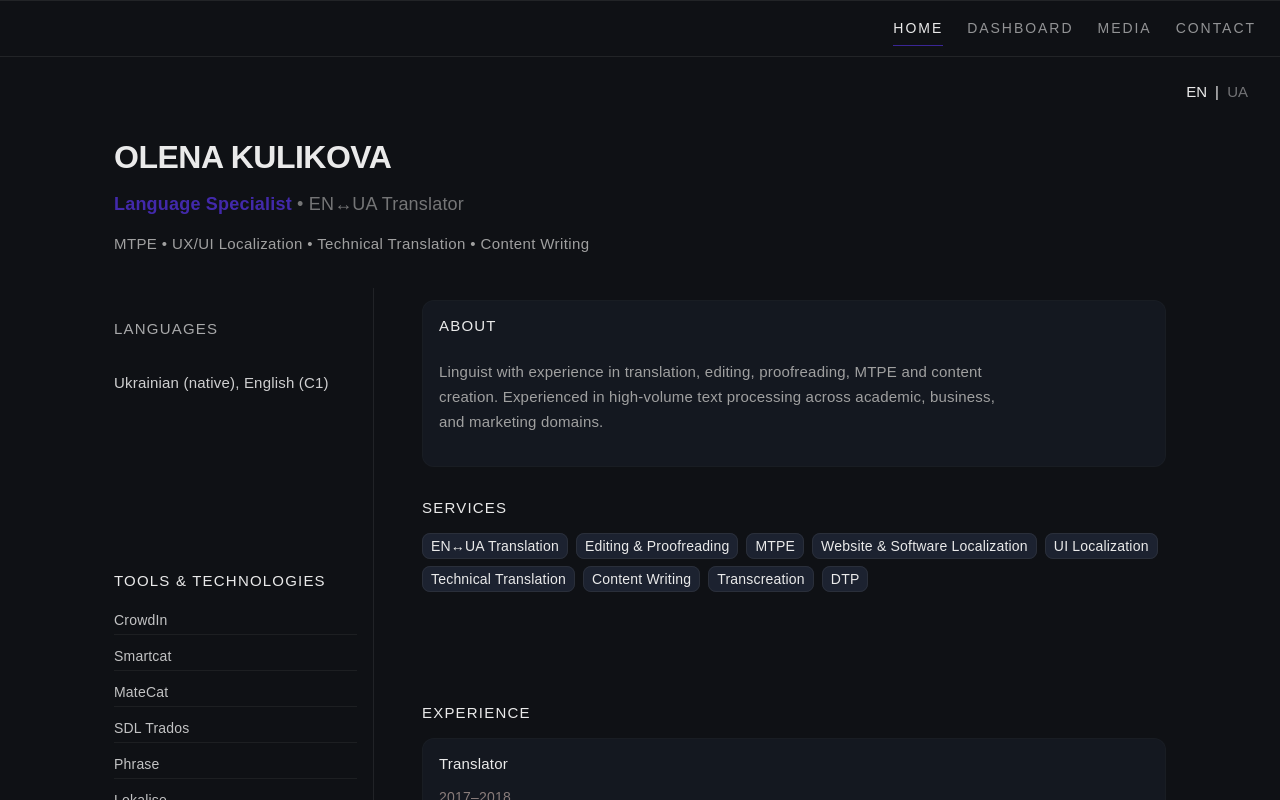
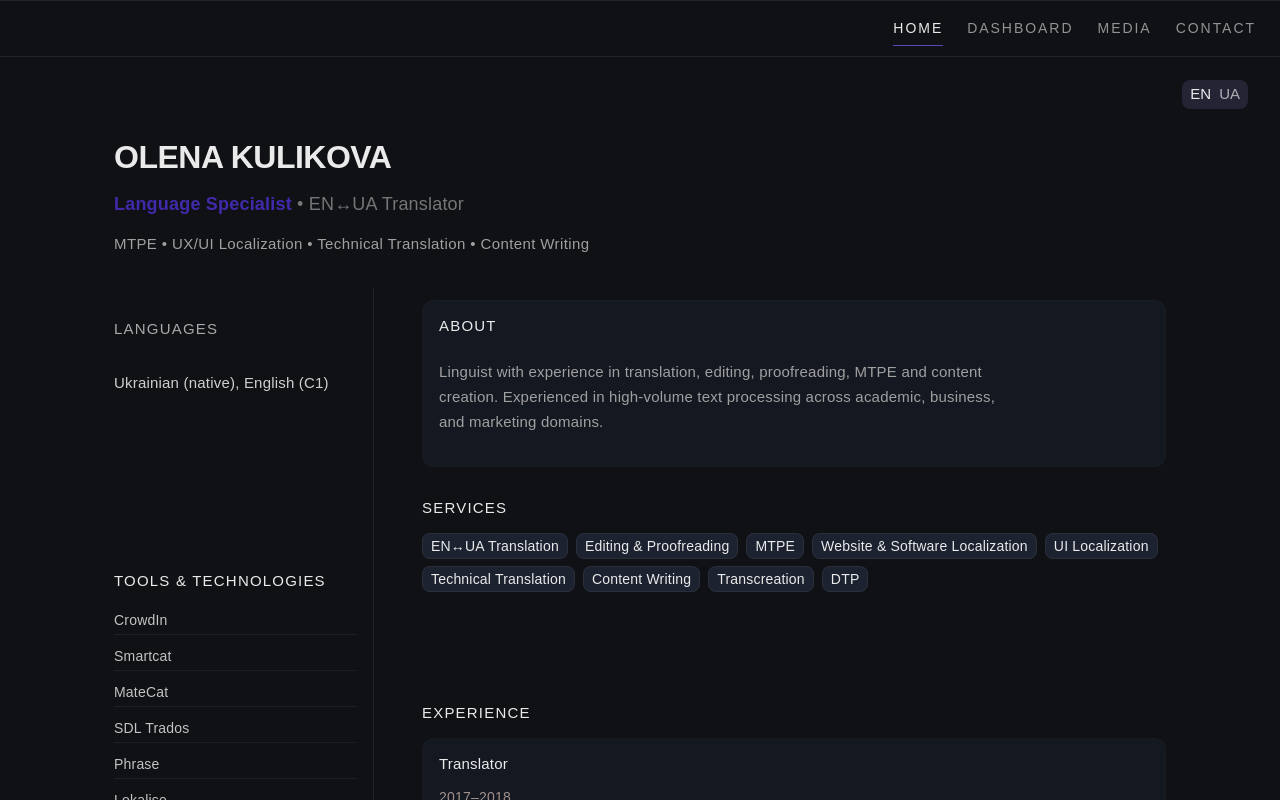
Before and after one commit to SillyCat88/nexia-lab-cv, a React (Vite) app: page /home in a window 1280 px wide. Shown: the top 800 px of the page. Built offline with nearby package versions, Linux system fonts and the light colour scheme.

Commit message:
card border text color opacity audit

```diff
--- a/src/components/LanguageSwitcher/LanguageSwitcher.jsx
+++ b/src/components/LanguageSwitcher/LanguageSwitcher.jsx
@@ -17,8 +17,6 @@ export default function LanguageSwitcher({
                 EN
             </button>
 
-            <span className={styles.barSymbol}>|</span>
-
             <button
                 type="button"
                 onClick={() => setLang("ua")}
--- a/src/components/LanguageSwitcher/LanguageSwitcher.module.css
+++ b/src/components/LanguageSwitcher/LanguageSwitcher.module.css
@@ -3,9 +3,13 @@
   top: 5rem;
   right: 2rem;
   z-index: 100;
+  background: rgb(150 140 220 / 16%);
+  padding: 0 var(--space-2);
+  border-radius: var(--radius-md);
 }
 
 .switcherLayout {
+  margin: var(--space-2xs) 0;
   display: flex;
   align-items: center;
   gap: var(--space-2);
@@ -18,21 +22,17 @@
 
   cursor: pointer;
 
-  color: inherit;
+  color: var(--text);
   font: inherit;
 
-  opacity: 0.45;
+  opacity: 0.7;
   transition: opacity 0.2s ease;
 }
 
 .switcherButton:hover {
-  opacity: 0.75;
+  opacity: 0.9;
 }
 
 .active {
   opacity: 1;
 }
-
-.barSymbol {
-  color: inherit;
-}
--- a/src/components/SectionNav/SectionNav.module.css
+++ b/src/components/SectionNav/SectionNav.module.css
@@ -38,6 +38,6 @@
   right: 0;
   bottom: -6px;
   height: 1px;
-  background: var(--accent);
-  opacity: 0.6;
+  background: rgb(112 86 230 / 80%);
+  opacity: 1;
 }
--- a/src/pages/Contact/Contact.module.css
+++ b/src/pages/Contact/Contact.module.css
@@ -90,7 +90,7 @@
   font: inherit;
   font-weight: var(--font-weight-semibold);
 
-  color: #fff;
+  color: var(--text-on-accent);
   background: var(--accent);
 
   border: none;
--- a/src/pages/Contact/data/contentContact.js
+++ b/src/pages/Contact/data/contentContact.js
@@ -14,7 +14,7 @@ export const contentContact = {
 
     messageLabel: "Message",
     messagePlaceholder:
-      "Tell me about your project, ask a question, or simply say hello. I'll get back to you as soon as possible.",
+      "Tell me about your project, ask a question, or say hello. I'll get back to you as soon as possible.",
 
     submitButton: "Send Message",
     sendingButton: "Sending...",
@@ -38,7 +38,7 @@ export const contentContact = {
 
     messageLabel: "Повідомлення",
     messagePlaceholder:
-      "Розкажіть про свій проект, поставте запитання або просто привітайтеся. Я відповім вам найближчим часом.",
+      "Розкажіть про свій проект, поставте запитання або привітайтеся. Я відповім вам найближчим часом.",
 
     submitButton: "Відправити повідомлення",
     sendingButton: "Відправлення...",
--- a/src/pages/Dashboard/dashboard/Dashboard.module.css
+++ b/src/pages/Dashboard/dashboard/Dashboard.module.css
@@ -63,7 +63,7 @@
     border-radius: var(--radius-xl);
     background: var(--surface-card);
     border: 1px dashed rgb(255 255 255 / 15%);
-    color: rgb(255 255 255 / 60%);
+    color: var(--text-placeholder);
   }
 
   .bubbleChartContainer {
--- a/src/pages/Dashboard/dashboard/Explorer.module.css
+++ b/src/pages/Dashboard/dashboard/Explorer.module.css
@@ -32,7 +32,7 @@
   right: var(--space-3);
   background: transparent;
   border: none;
-  color: rgb(255 255 255 / 55%);
+  color: var(--text-control);
   font-size: 22px;
   cursor: pointer;
   transition:
@@ -70,7 +70,7 @@
   display: flex;
   justify-content: center;
   align-items: center;
-  color: rgb(255 255 255 / 60%);
+  color: var(--text-placeholder);
   background: var(--surface-card);
   border: 1px dashed rgb(255 255 255 / 12%);
   border-radius: var(--radius-xl);
--- a/src/pages/Home/Home.module.css
+++ b/src/pages/Home/Home.module.css
@@ -53,7 +53,7 @@
 	margin-bottom: var(--space-2);
 	font-size: var(--font-size-sm);
 	color: var(--accent-2);
-	opacity: 0.5;
+	opacity: 0.6;
 }
 
 .tagsLayout {
--- a/src/pages/Media/MediaExplorer.module.css
+++ b/src/pages/Media/MediaExplorer.module.css
@@ -31,7 +31,7 @@
   right: var(--space-3);
   background: transparent;
   border: none;
-  color: rgb(255 255 255 / 55%);
+  color: var(--text-control);
   font-size: var(--font-size-md);
   line-height: 1;
   cursor: pointer;
@@ -93,7 +93,7 @@
 
   min-height: 320px;
 
-  color: rgb(255 255 255 / 60%);
+  color: var(--text-placeholder);
   text-align: center;
 
   border: 1px dashed rgb(255 255 255 / 12%);
--- a/src/styles/index.css
+++ b/src/styles/index.css
@@ -11,7 +11,7 @@
   --surface-2: #1c2230;
 
   --surface-card: rgb(22 26 34 / 86%);
-  --surface-card-hover: rgb(22 26 34 / 106%);
+  --surface-card-hover: rgb(22 26 34 / 99%);
   --surface-overlay: rgb(22 26 34 / 75%);
 
   --border: #2a2f3a;
@@ -19,6 +19,10 @@
 
   --text: #eaeaea;
   --muted: #a0a0a0;
+  --text-placeholder: rgb(255 255 255 / 60%);
+  --text-control: rgb(255 255 255 / 55%);
+  --text-on-accent: #fff;
+  --text-body: rgb(255 255 255 / 80%);
 
   --accent:#5834eb;
   --accent-2: #ffe1d6;
@@ -34,7 +38,7 @@
   --space-5: 24px;
   --space-6: 32px;
   --space-7: 48px;
-  /* Layout */
+  /* Layout spacing */
   --layout-grid-gap-xl: 124px;
   /* Micro spacing */
   --space-2xs: 2px;
@@ -109,6 +113,7 @@ h1 {
   margin: 0;
   margin-bottom: var(--space-2);
   line-height: var(--line-height-normal);
+  color: inherit;
 }
 
 h2 {
@@ -126,7 +131,7 @@ h3 {
   line-height: var(--line-height-heading);
   letter-spacing: var(--letter-spacing-wide);
   text-transform: uppercase;
-  color: var(--text);
+  color: inherit;
 }
 
 h1,
@@ -141,11 +146,11 @@ ul {
 
 p {
   line-height: var(--line-height-normal);
-  color: rgb(255 255 255 / 80%);
+  color: var(--text-body);
 }
 
 
 ::selection {
   background: var(--accent);
-  color: #fff;
+  color: var(--text-on-accent);
 }
```
